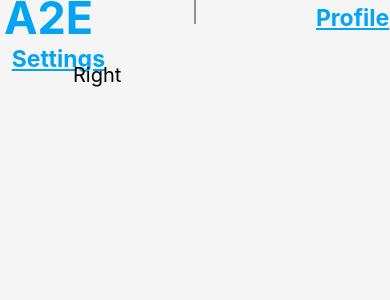
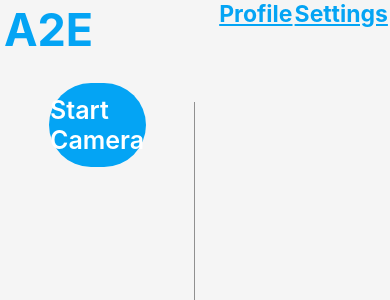
Before and after one commit to amartinM1/A2E-UI, a React Native app: screen /Home in a window 390 px wide. Shown: the top 300 px of the page. Built offline with nearby package versions, Linux system fonts and the light colour scheme.

Commit message:
made screen dynamic to work on screens of different dimensions

```diff
--- a/pages/home.js
+++ b/pages/home.js
@@ -37,19 +37,19 @@ function StartCamera() {
 function Home({navigation}) {
     return (
         <View style={styles.container}>
+            <View style={styles.background_container}>
+                <Text style={styles.logo}>A2E</Text>
+            </View>
             <View style={styles.top_container}>
-                <Text style={styles.logo}>A2E</Text>
                 <Profile onPress={() => navigation.navigate('Launch') }>Profile</Profile>
                 <Settings onPress={() => navigation.navigate('Launch') }>Settings</Settings>
             </View>
             <View style={styles.main_container}>
                 <View style={styles.left_screen}>
-                    <Text style={styles.body}>Left</Text>
                     <CameraButton onPress={() => StartCamera()}>Start Camera</CameraButton>
                 </View>
                 <View style={styles.verticle_line}></View>
                 <View style={styles.right_screen}>
-                    <Text style={styles.body}>Right</Text>
                 </View>
             </View>
         </View>
@@ -65,28 +65,35 @@ const styles = StyleSheet.create({
         alignContent: 'center',
         backgroundColor: '#F5F5F5',
     },
+    background_container: {
+        position: 'absolute',
+        top: 0,
+        bottom: 0,
+        left: 0,
+        right: 0,
+        backgroundColor: '#F5F5F5',
+    },
     top_container: {
         width: '100%',
         height: '7.5%',
         flexDirection: 'row',
         flexWrap: 'wrap',
-        alignItems: 'center',
-        alignContent: 'center',
+        justifyContent: 'flex-end',
     },
     logo: {
         fontSize: 45,
         fontWeight: 'bold',
         color: '#04a4f4',
         textAlign: 'left',
-        width: '50%',
         marginLeft: '1%',
+        marginTop: '0.5%',
     },
     profile_text: {
         fontSize: 23,
         fontWeight: 'bold',
         textDecorationLine: 'underline',
         color: '#04a4f4',
-        textAlign: 'center',
+        textAlign: 'right',
     },
     settings_text: {
         fontSize: 23,
@@ -96,10 +103,10 @@ const styles = StyleSheet.create({
         textAlign: 'center',
     },
     profile: {
-        marginLeft: '30%',
+        width: '25%',
     },
     settings: {
-        marginLeft: '3%',
+        width: '25%',
     },
     main_container: {
         width: '100%',
@@ -107,7 +114,6 @@ const styles = StyleSheet.create({
         flexDirection: 'row',
         flexWrap: 'wrap',
         alignItems: 'flex-end',
-        alignContent: 'flex-end',
     },
     left_screen: {
         width: '49.8%',
@@ -119,7 +125,7 @@ const styles = StyleSheet.create({
     },
     verticle_line:{
         height: '90%',
-        width: 2,
+        width: '0.2%',
         backgroundColor: '#909090',
         alignSelf: 'center',
     },
@@ -131,7 +137,8 @@ const styles = StyleSheet.create({
         backgroundColor: '#04a4f4',
         padding: 10,
         borderRadius: 50,
-        width: 250,
+        width: '50%',
+        marginTop: '10%',
     },
     button_text:{
         marginBottom: 2,
@@ -144,7 +151,7 @@ const styles = StyleSheet.create({
         fontSize: 20,
         fontWeight: '400',
         color: 'black',
-        marginBottom: 80,
+        marginBottom: '4%',
         textAlign: 'center',
     },
 })
--- a/pages/launch.js
+++ b/pages/launch.js
@@ -59,14 +59,14 @@ const styles = StyleSheet.create({
         fontSize: 45,
         fontWeight: 'bold',
         color: '#04a4f4',
-        marginBottom: 25,
+        marginBottom: '2.5%',
         textAlign: 'center',
     },
     body: {
         fontSize: 20,
         fontWeight: '400',
         color: '#04a4f4',
-        marginBottom: 80,
+        marginBottom: '4%',
         textAlign: 'center',
     },
     button: {
```
Also changed, not shown: package.json (+9 -9 lines), readme.txt, 2 other files (tests, documents, lock files or other folders).
